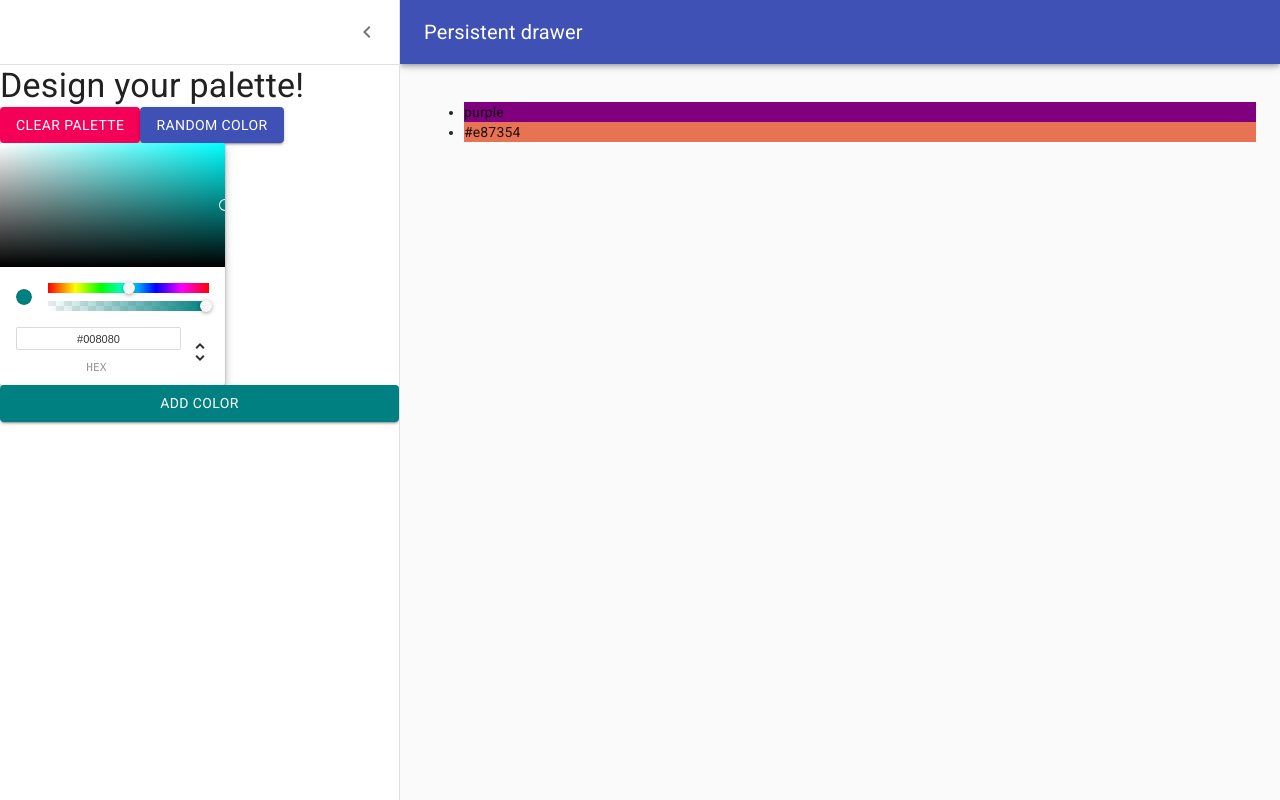
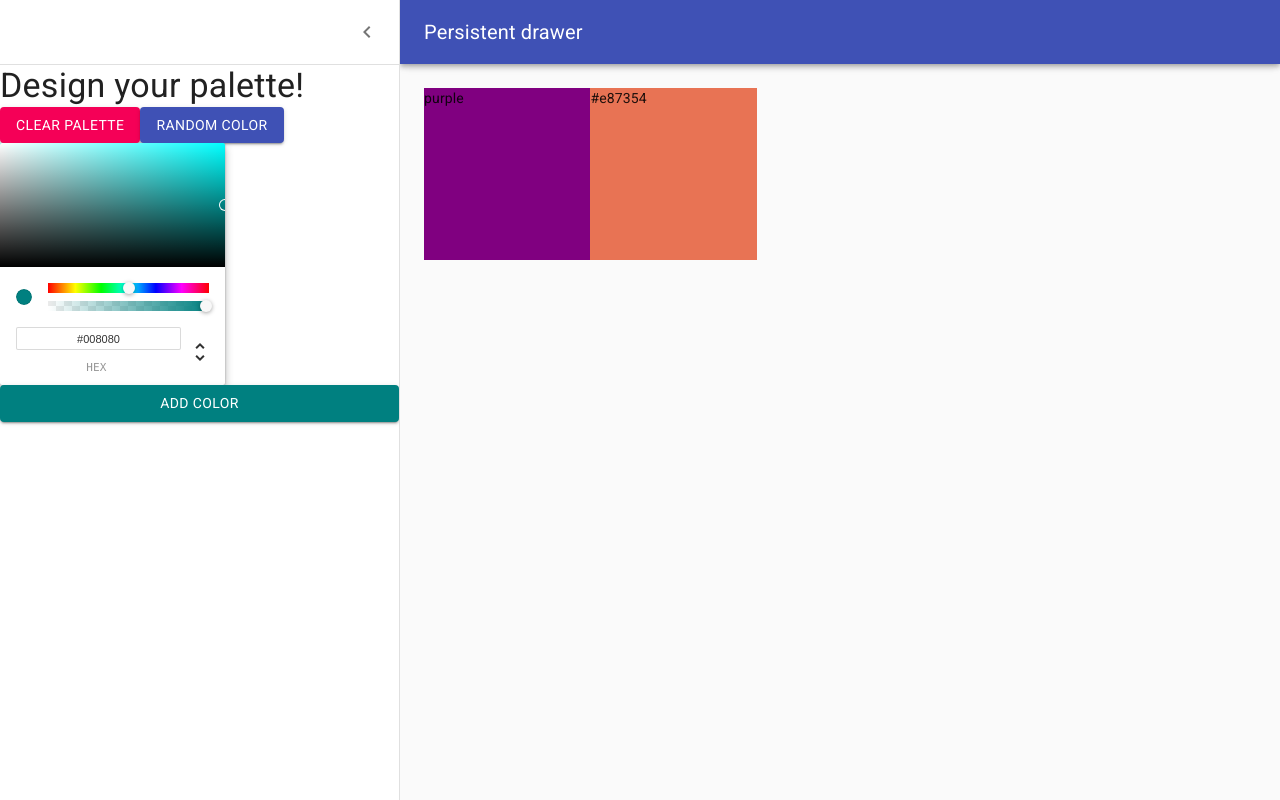
Before and after one commit to zackdeacon/react-color-project, a React (Create React App) app in the folder colors-app/: page /palette/new in a window 1280 px wide. Built offline with nearby package versions, Linux system fonts and the light colour scheme.

Commit message:
added draggable color box

```diff
--- /dev/null
+++ b/colors-app/src/DraggableColorBox.js
@@ -0,0 +1,28 @@
+import React from 'react'
+import { withStyles } from "@material-ui/core/styles";
+
+
+const styles = {
+    root: {
+        width: "20%",
+        height: "25%",
+        margin: "0",
+        display: "inline-block",
+        position: "relative",
+        cursor: "pointer",
+        marginBottom: "-3.5px"
+    }
+}
+
+function DraggableColorBox(props) {
+    return (
+        <div
+        className={props.classes.root}
+        style={{ backgroundColor: props.color }}
+        >
+            {props.color}
+        </div>
+    )
+}
+
+export default withStyles(styles)(DraggableColorBox);
--- a/colors-app/src/NewPaletteForm.js
+++ b/colors-app/src/NewPaletteForm.js
@@ -12,6 +12,7 @@
 import ChevronLeftIcon from "@material-ui/icons/ChevronLeft";
 import { ChromePicker } from "react-color";
 import { Button, colors } from '@material-ui/core';
+import DraggableColorBox from "./DraggableColorBox";
 
 const drawerWidth = 400;
 
@@ -56,6 +57,7 @@
     },
     content: {
         flexGrow: 1,
+        height: "calc(100vh - 64px)",
         padding: theme.spacing.unit * 3,
         transition: theme.transitions.create("margin", {
             easing: theme.transitions.easing.sharp,
@@ -158,11 +160,9 @@
                     })}
                 >
                     <div className={classes.drawerHeader} />
-                    <ul>
                         {this.state.colors.map(color=> (
-                            <li style={{backgroundColor: color}}>{color}</li>
+                            <DraggableColorBox color={color}/>
                         ))}
-                    </ul>
                 </main>
             </div>
         );
```
Also changed, not shown: 1 other file (tests, documents, lock files or other folders).
